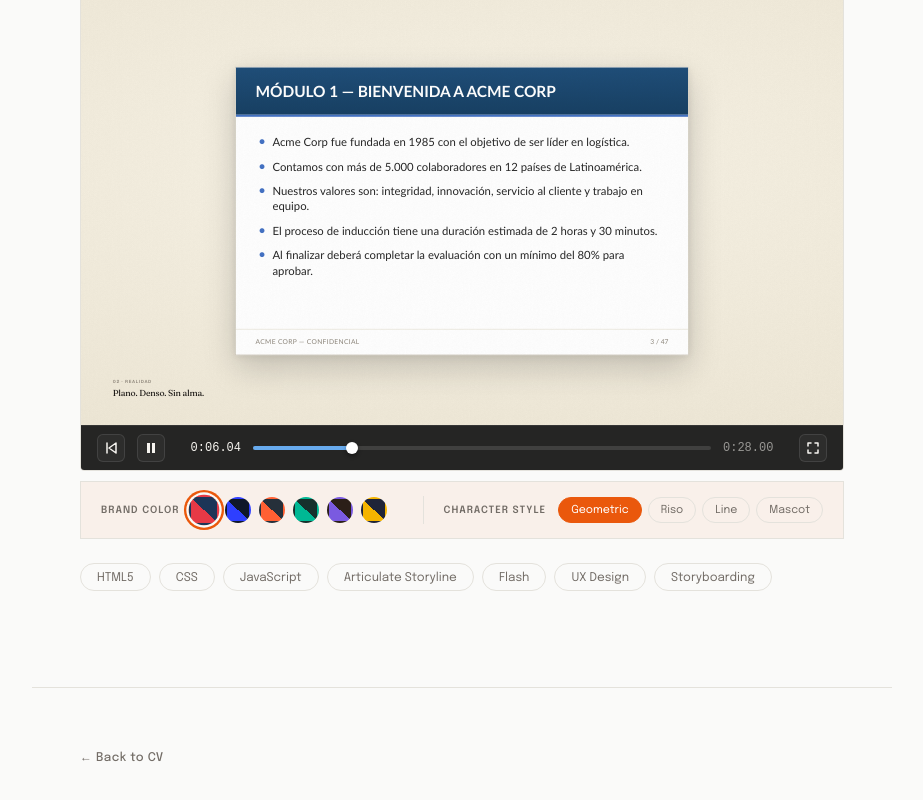
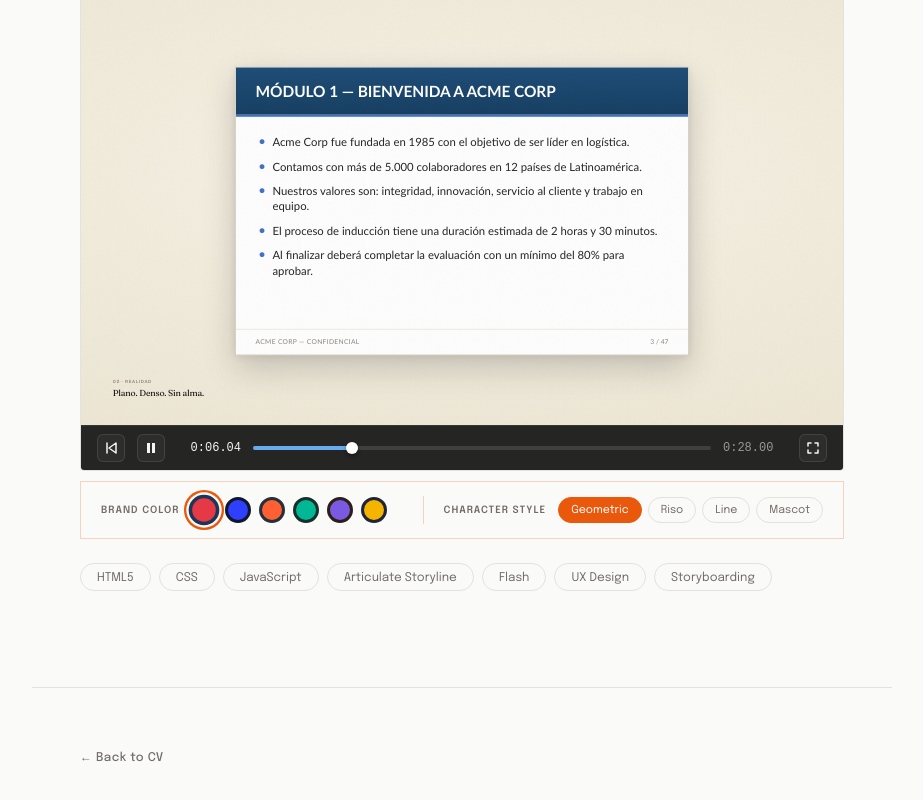
Before and after one commit to CondeHdz94/condehdz-portfolio, a React (Vite) app: page /case/sistel in a window 1280 px wide. Shown: the part 2378-3178 px from the top of the page, without its empty margins (178-1101 px from the left). Built offline with nearby package versions, Linux system fonts and the light colour scheme.

Commit message:
fix: replace split-circle swatches with solid primary + accent border

```diff
--- a/src/cases/sistel/SistelCase.css
+++ b/src/cases/sistel/SistelCase.css
@@ -106,8 +106,8 @@
   gap: 0;
   margin-top: 10px;
   padding: 14px 20px;
-  border: 1px solid var(--case-border);
-  background: var(--case-accent-bg);
+  border: 1px solid var(--case-accent-border);
+  background: var(--case-bg);
 }
 
 .sistel-tweaks-group {
@@ -120,7 +120,7 @@
 .sistel-tweaks-sep {
   width: 1px;
   height: 28px;
-  background: var(--case-border);
+  background: var(--case-accent-border);
   margin: 0 20px;
   flex-shrink: 0;
 }
@@ -145,8 +145,8 @@
   width: 26px;
   height: 26px;
   border-radius: 50%;
-  background: conic-gradient(from 135deg, var(--sw-p) 0deg 180deg, var(--sw-a) 180deg 360deg);
-  border: 2px solid transparent;
+  background: var(--sw-p);
+  border: 3px solid var(--sw-a);
   outline: none;
   cursor: pointer;
   transition: transform 0.14s ease, box-shadow 0.14s ease;
```
